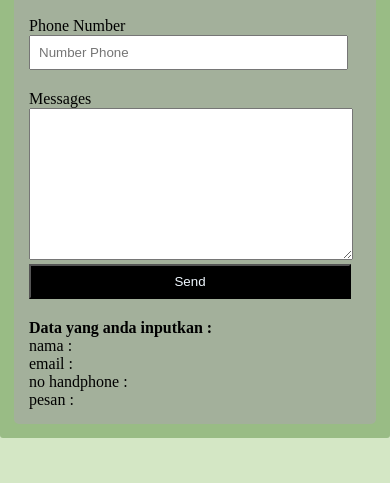
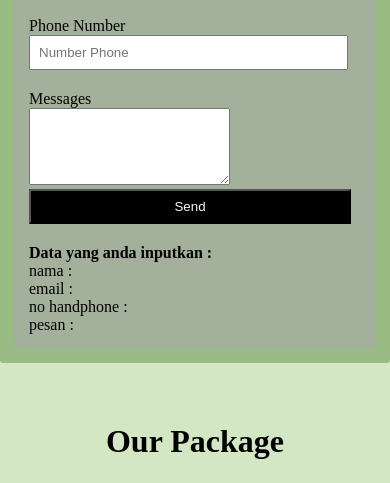
Before and after one commit to revou-fundamental-course/22-jan-24-rijalwiguna, a plain HTML site: page index.html in a window 390 px wide. Shown: the part 1309-1792 px from the top of the page. Drawn offline with Linux system fonts and the light colour scheme.

Commit message:
fist3 commit

```diff
--- a/css/style.css
+++ b/css/style.css
@@ -283,6 +283,6 @@ footer {
     }
 
     .form > textarea {
-        max-width: 97%;
+        max-width: 60%;
     }
 }
--- a/index.html
+++ b/index.html
@@ -85,7 +85,7 @@
                             placeholder="Number Phone"><br>
 
                         <label for="email">Messages</label><br>
-                        <textarea name="messages" id="messages" cols="52%" rows="10"></textarea>
+                        <textarea name="messages" id="messages" cols="52%" rows="5"></textarea>
 
 
                         <button type="submit" value="submit">Send</button>
```
